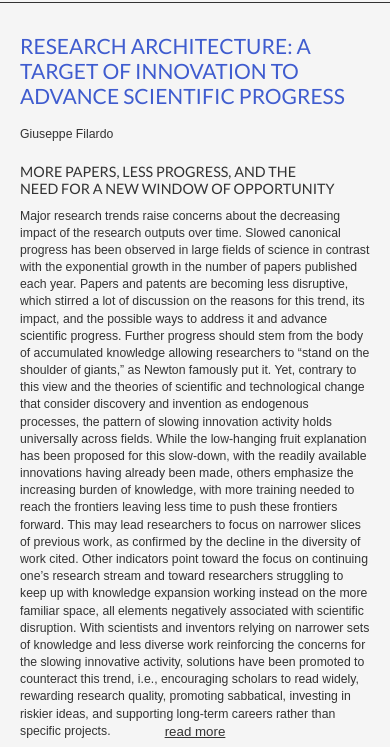
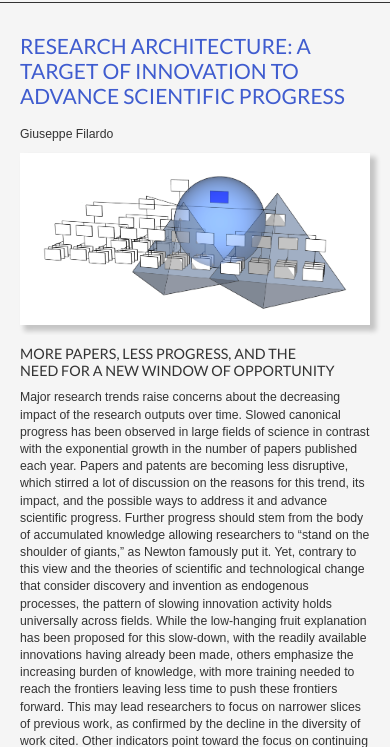
Before and after one commit to FilardoGiuseppe/ResearchArchitect, a website built with Parcel: page src/index.html in a window 390 px wide. Shown: the part 71-818 px from the top of the page. Built offline with nearby package versions, Linux system fonts and the light colour scheme.

Commit message:
add research architecture pyramid image

```diff
--- a/src/index.html
+++ b/src/index.html
@@ -117,6 +117,9 @@
       <p>Giuseppe Filardo</p>
 
       <div class="article-section">
+
+        <img src="./images/research_architect_org.png" alt="">
+
         <h3>
           More papers, less progress, and the need for a new window of opportunity
         </h3>
--- a/src/styles/print.scss
+++ b/src/styles/print.scss
@@ -3,6 +3,7 @@ header { display: none; }
 h2 { line-height: 1.2em; font-size: 1.5em; }
 h3 { margin-top: 10px; }
 #author { display: none; }
+article .article-section img { box-shadow: none; }
 article h3 { position: static !important; }
 [data-role=read_more] { max-height: none !important; }
 [data-role=read_more] [data-role=content] { -webkit-mask-image: none !important; mask-image: none !important; }
--- a/src/styles/style.scss
+++ b/src/styles/style.scss
@@ -239,6 +239,13 @@ article {
         isolation: isolate;
     }
 
+    .article-section img {
+        display: block;
+        margin: 10px auto;
+        box-shadow: 5px 5px 5px 1px rgba(0,0,0,0.2);
+        max-width: 90%;
+    }
+
     .article-section h3 {
         position: sticky;
         top: calc(var(--header-height));
@@ -428,6 +435,10 @@ dialog {
         max-height: 100%;
         border-radius: 0;
     }
+
+    article .article-section img {
+        max-width: 100%;
+    }
 }
 
 
```
Also changed, not shown: src/images/research_architect_org.png (added), 1 other file.
